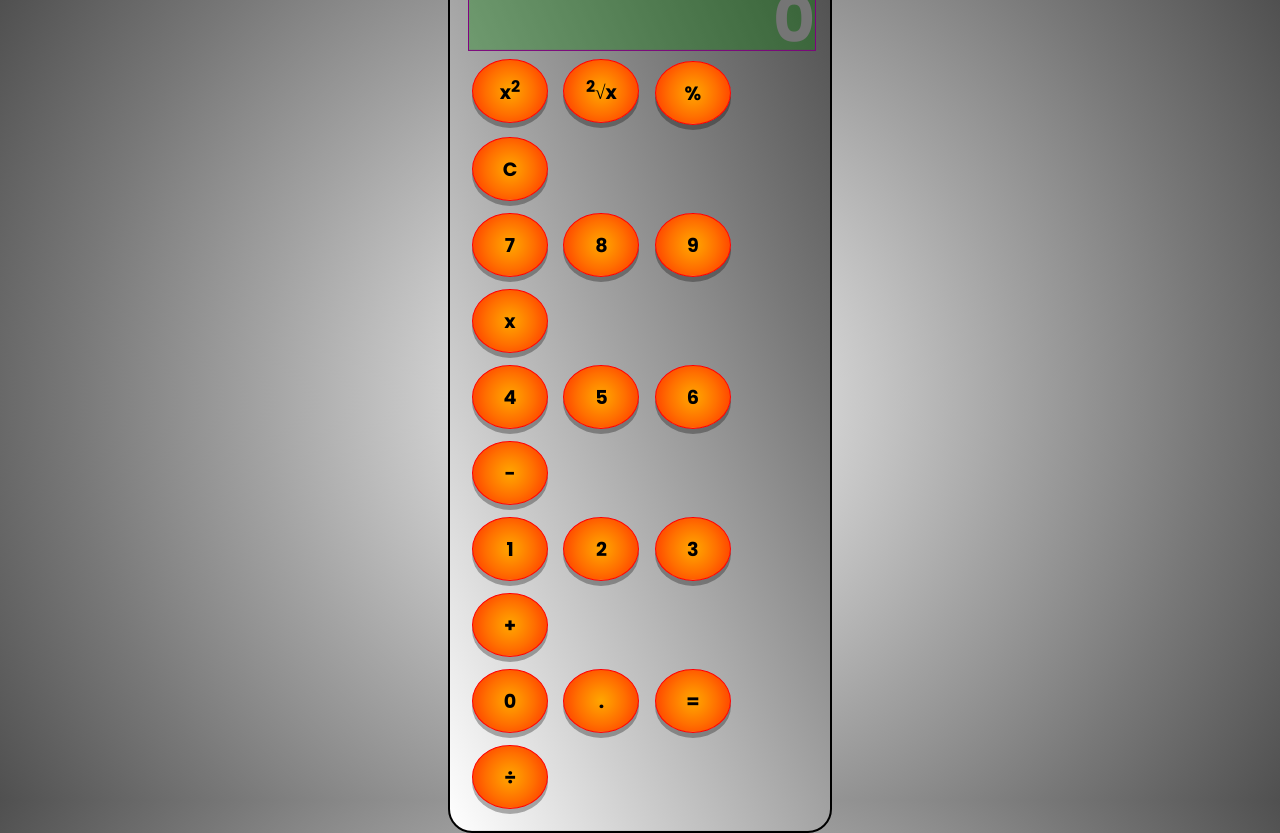
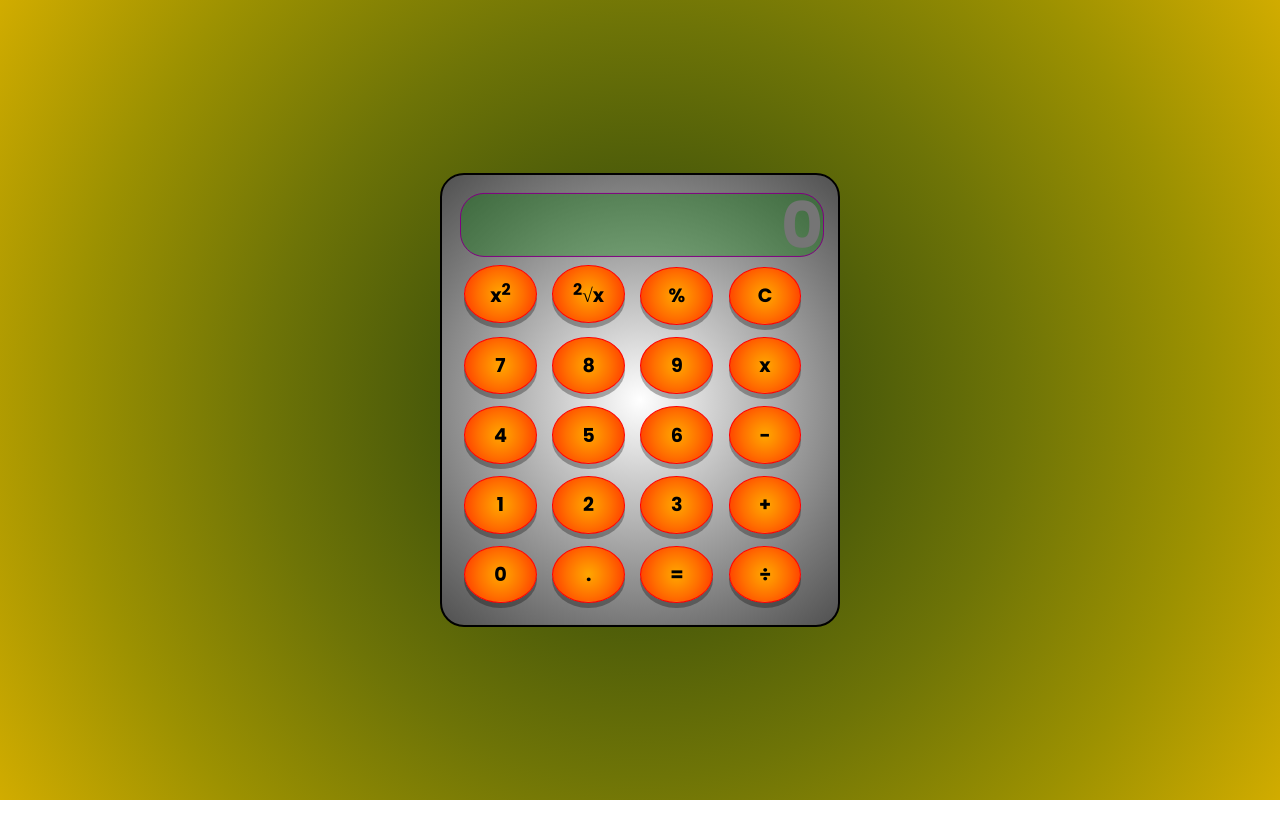
Before and after one commit to ronaksarvaya/Calculator, a plain HTML site: page index.html in a window 1280 px wide. After the commit the page ends 800 px from the top, so only its background shows below. Drawn offline with Linux system fonts and the light colour scheme.

Commit message:
devyansh suggested changes committed

```diff
--- a/style.css
+++ b/style.css
@@ -7,25 +7,26 @@
 
 }
 body {
-    background: radial-gradient(circle, #ffffff, #d0d0d0, #a3a3a3, #787878, #505050);
+    background-image: radial-gradient(circle, #273b09, #47580a, #6e7407, #9c9101, #d1ac00);
+
     height: 100vh;
     width: 100vw;
 }
+.calculator{
+    background: radial-gradient(circle, #ffffff, #d0d0d0, #a3a3a3, #787878, #505050);
 
-.calculator{
-    background-image: linear-gradient(to right top, #ffffff, #d0d0d0, #a3a3a3, #787878, #505050);
     border-radius: 24px;
     padding: 1em;
     border: 2px solid black;
-    width: 30%; /*xchnage this to 30%*/
+    width: 400px;
     position: absolute;
     top: 50%;
     left: 50%;
     transform: translate(-50%,-50%);
 }
-@media (max-width: 767px) {
+@media (max-width: 600px) {
     .calculator {
-        width: 99%;
+        width: 100%;
     }
 }
 #myinput{
@@ -36,20 +37,21 @@ body {
     background-color: rgba(0, 128, 0, 0.336);
     font-size: 64px;
     text-align: right;
+    border-radius: 24px;
 }
 
 button{
     font-size: larger;
-    height: 64px;
-    width: 76px;
+    height: 3em;
+    width: 20%;
     margin: 6px 6px;
     background-image: radial-gradient(circle, #ffa600, #ff8c00, #ff6f00, #ff4c00, #ff0000);
     border-radius: 50%;
     border: 1px solid red;
     box-shadow: 0px 5px 0px 0px rgba(0,0,0,0.3);
 }
-
 button:hover {
+    cursor: pointer;
     background-color: #0056b3;
     box-shadow: 0px 8px 0px 0px rgba(0,0,0,0.3);
     /* transform: translateY(-3px); */
```
